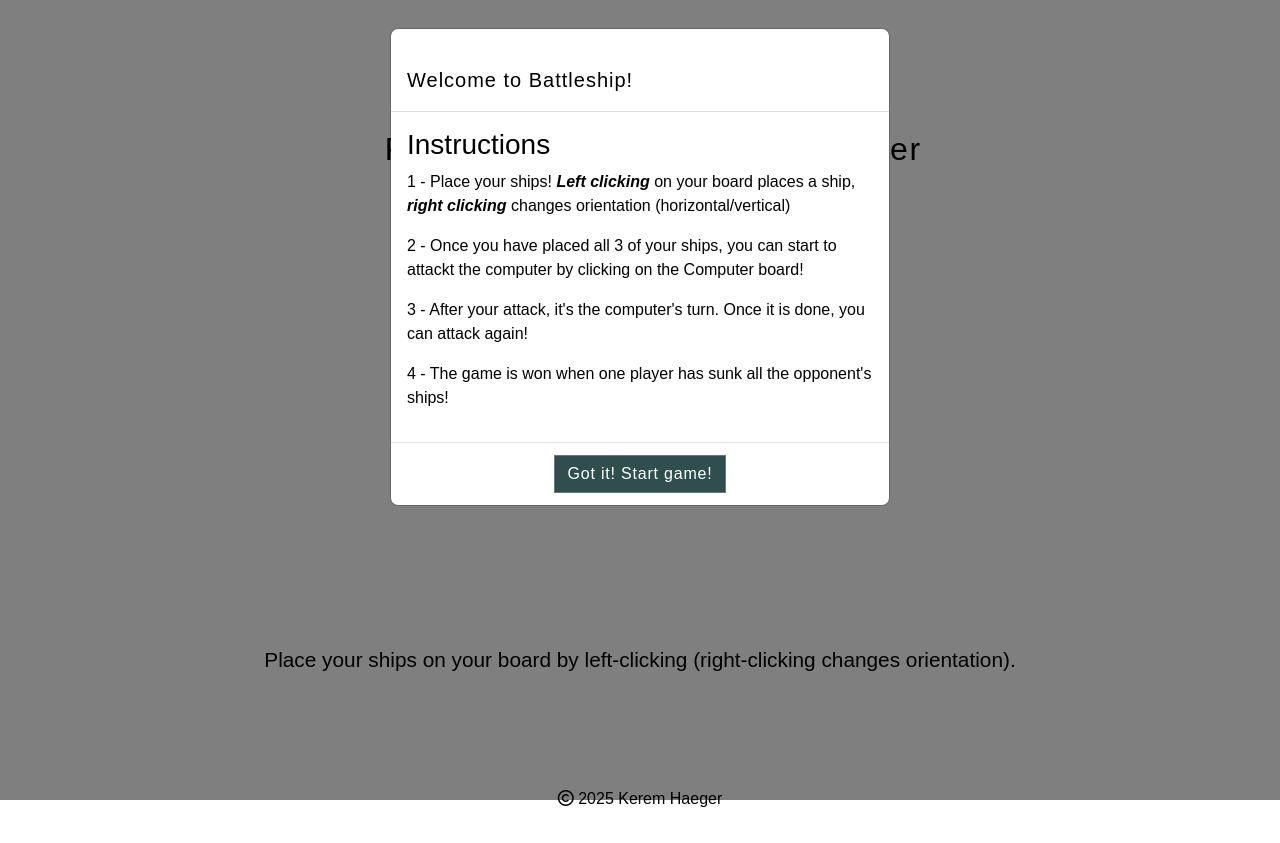
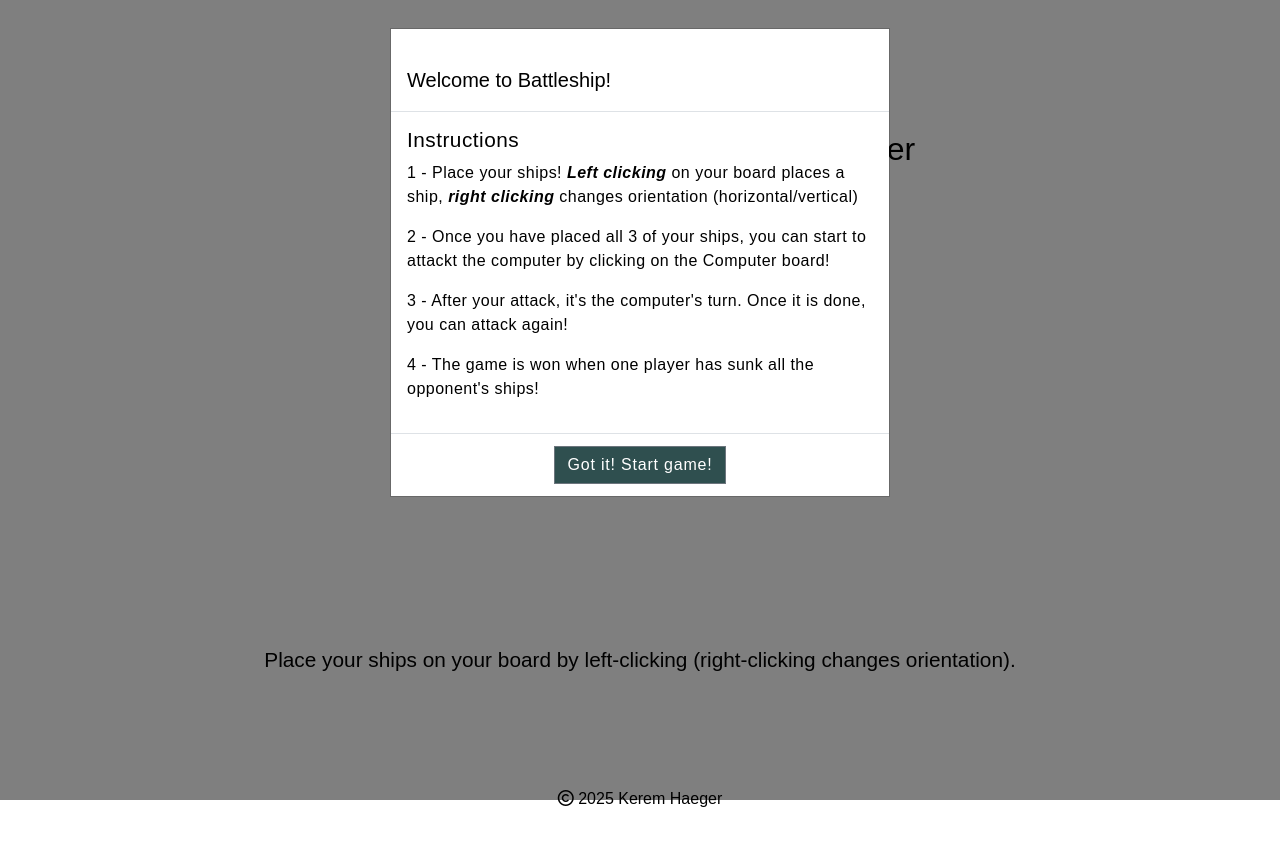
Before and after one commit to Kerem-Haeger/battleship, a plain HTML site: page index.html in a window 1280 px wide. Drawn offline with nearby package versions, Linux system fonts and the light colour scheme; a web font is replaced by a local one.

Commit message:
Add favicon and ensure board is defined on reset

```diff
--- a/assets/css/style.css
+++ b/assets/css/style.css
@@ -23,6 +23,10 @@ h1 {
 }
 
 /* Modal style */
+.modal-content {
+    border-radius: 0;
+}
+
 .start-button {
     letter-spacing: 0.05em;
     border-radius: 0;
@@ -30,10 +34,17 @@ h1 {
     margin: auto;
 }
 
+h3 {
+    font-size: 1.3em;
+}
+
+.modal-body {
+    letter-spacing: 0.03em;
+}
+
 /* Style board and game area */
 main h2 {
     padding-top: 1em;
-    letter-spacing: 0.05em;
 }
 
 .board {
@@ -222,12 +233,3 @@ footer {
     text-align: center;
     padding: 1em;
 }
-
-/* Prevend selection of cells on mobile */
-.game-area,
-.game-container,
-.board-container,
-.board,
-.cell {
-    user-select: none;
-}
--- a/assets/js/ui.js
+++ b/assets/js/ui.js
@@ -15,7 +15,9 @@ export function createBoard(boardId) {
     const board = document.getElementById(boardId);
 
     // Make board programmatically focusable
-    board.setAttribute("tabindex", "-1");
+    if (board) {
+        board.setAttribute("tabindex", "-1");
+    };
 
     const letters = "abcdefghij";
     for (let row = 0; row < 10; row++) {
--- a/index.html
+++ b/index.html
@@ -11,6 +11,7 @@
     <link href="https://cdn.jsdelivr.net/npm/bootstrap@5.3.3/dist/css/bootstrap.min.css" rel="stylesheet"
         integrity="sha384-QWTKZyjpPEjISv5WaRU9OFeRpok6YctnYmDr5pNlyT2bRjXh0JMhjY6hW+ALEwIH" crossorigin="anonymous">
     <link rel="stylesheet" href="assets/css/style.css">
+    <link rel="icon" type="image/x-icon" href="./assets/images/BS-logo.png">
     <!-- Font Awesome import -->
     <script src="https://kit.fontawesome.com/64718fc800.js" crossorigin="anonymous"></script>
     <title>Battleship</title>
```
Also changed, not shown: assets/images/BS-logo.png (added), 1 other file.
